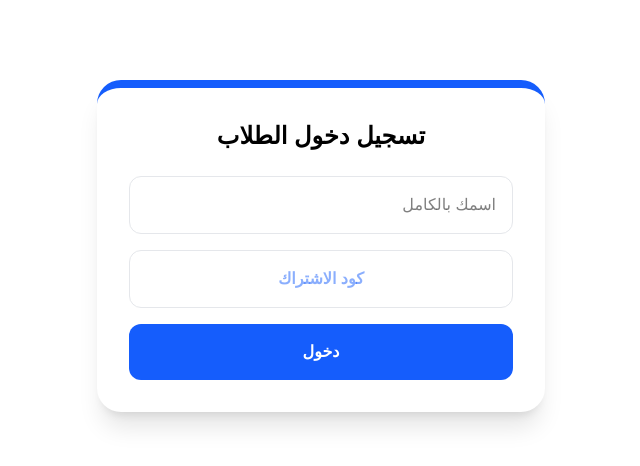
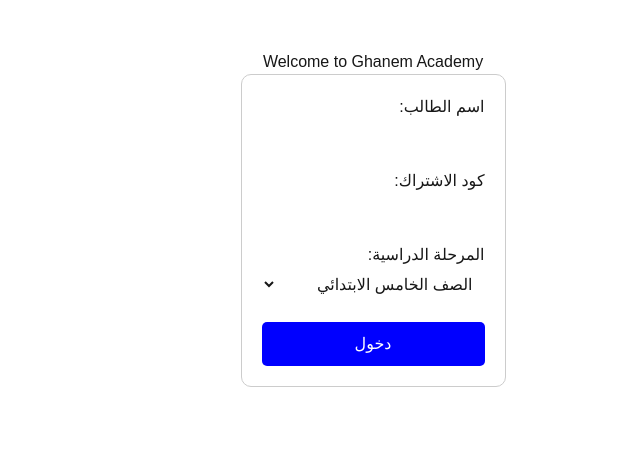
Before and after one commit to mhmedghanem225-dot/Mohamed-Ghanem-platform, a Next.js app: page / in a window 1280 px wide. Shown: the top 466 px of the page, without its empty margins (420-1060 px from the left). Built offline with nearby package versions, Linux system fonts and the light colour scheme.

Commit message:
back to basics: original simple UI

```diff
--- a/app/page.tsx
+++ b/app/page.tsx
@@ -1,99 +1,50 @@
 "use client";
 import { useState } from "react";
-import Link from "next/link";
 
-export default function HomePage() {
-  const [user, setUser] = useState<string>("");
-  const [nameInput, setNameInput] = useState("");
-  const [codeInput, setCodeInput] = useState("");
-  const [error, setError] = useState("");
-  const [selectedStage, setSelectedStage] = useState<"primary" | "prep" | null>(null);
+export default function LoginPage() {
+  const [code, setCode] = useState("");
+  const [name, setName] = useState("");
+  const [grade, setGrade] = useState("الصف الخامس الابتدائي");
 
-  const VALID_CODES = ["MG2026", "WINNER", "PRO100"];
-
-  const stagesData = {
-    primary: [
-      { id: 1, name: "الصف الأول الابتدائي", icon: "🌱" },
-      { id: 2, name: "الصف الثاني الابتدائي", icon: "🎨" },
-      { id: 3, name: "الصف الثالث الابتدائي", icon: "🚀" },
-      { id: 4, name: "الصف الرابع الابتدائي", icon: "🔍" },
-      { id: 5, name: "الصف الخامس الابتدائي", icon: "🧪" },
-      { id: 6, name: "الصف السادس الابتدائي", icon: "🏆" },
-    ],
-    prep: [
-      { id: 7, name: "الصف الأول الإعدادي", icon: "📚" },
-      { id: 8, name: "الصف الثاني الإعدادي", icon: "💡" },
-      { id: 9, name: "الصف الثالث الإعدادي", icon: "🎯" },
-    ]
+  const handleSubmit = (e: React.FormEvent) => {
+    e.preventDefault();
+    if (code === "123456") {
+      window.location.href = `/lessons?grade=${encodeURIComponent(grade)}`;
+    } else {
+      alert("كود الاشتراك غير صحيح");
+    }
   };
 
-  const handleLogin = (e: React.FormEvent) => {
-    e.preventDefault();
-    if (nameInput.length < 3) {
-      setError("يرجى كتابة اسمك بشكل صحيح");
-      return;
-    }
-    if (!VALID_CODES.includes(codeInput.toUpperCase())) {
-      setError("كود الاشتراك غير صحيح");
-      return;
-    }
-    setUser(nameInput);
-    setError("");
-  };
-
-  if (!user) {
-    return (
-      <div className="max-w-md mx-auto mt-20 p-8 bg-white rounded-3xl shadow-xl border-t-8 border-blue-600">
-        <h2 className="text-2xl font-bold text-center mb-6 text-black">تسجيل دخول الطلاب</h2>
-        <form onSubmit={handleLogin} className="space-y-4">
-          <input
-            type="text"
-            value={nameInput}
-            onChange={(e) => setNameInput(e.target.value)}
-            placeholder="اسمك بالكامل"
-            className="w-full p-4 rounded-xl border border-gray-200 text-black outline-none"
-          />
-          <input
-            type="text"
-            value={codeInput}
-            onChange={(e) => setCodeInput(e.target.value)}
-            placeholder="كود الاشتراك"
-            className="w-full p-4 rounded-xl border border-gray-200 text-center font-bold text-blue-600 outline-none"
-          />
-          {error && <p className="text-red-500 text-sm text-center font-bold">{error}</p>}
-          <button type="submit" className="w-full bg-blue-600 text-white p-4 rounded-xl font-bold hover:bg-blue-700 transition">دخول</button>
-        </form>
-      </div>
-    );
-  }
-
   return (
-    <div className="max-w-6xl mx-auto px-4 py-12 text-center">
-      <h1 className="text-3xl font-bold mb-8 text-black">أهلاً بك يا {user}</h1>
-      {!selectedStage ? (
-        <div className="grid grid-cols-1 md:grid-cols-2 gap-8">
-          <button onClick={() => setSelectedStage('primary')} className="p-10 bg-yellow-400 rounded-3xl shadow-lg hover:scale-105 transition">
-            <div className="text-6xl mb-4">🎒</div>
-            <h2 className="text-2xl font-bold text-yellow-900">المرحلة الابتدائية</h2>
-          </button>
-          <button onClick={() => setSelectedStage('prep')} className="p-10 bg-blue-600 rounded-3xl shadow-lg hover:scale-105 transition">
-            <div className="text-6xl mb-4">📝</div>
-            <h2 className="text-2xl font-bold text-white">المرحلة الإعدادية</h2>
-          </button>
+    <div style={{ padding: "50px", textAlign: "center", fontFamily: "Arial" }} dir="rtl">
+      <h1>Welcome to Ghanem Academy</h1>
+      <form onSubmit={handleSubmit} style={{ display: "inline-block", textAlign: "right", border: "1px solid #ccc", padding: "20px", borderRadius: "10px" }}>
+        <div style={{ marginBottom: "10px" }}>
+          <label>اسم الطالب:</label><br />
+          <input type="text" value={name} onChange={(e) => setName(e.target.value)} required style={{ width: "100%", padding: "8px" }} />
         </div>
-      ) : (
-        <div>
-          <button onClick={() => setSelectedStage(null)} className="mb-8 text-blue-600 font-bold hover:underline">⬅️ عودة للمراحل</button>
-          <div className="grid grid-cols-1 sm:grid-cols-2 lg:grid-cols-3 gap-6">
-            {stagesData[selectedStage].map((grade) => (
-              <Link key={grade.id} href={`/lessons?grade=${grade.name}`} className="p-6 bg-white rounded-2xl shadow border flex items-center gap-4 text-black hover:border-blue-500 transition">
-                <span className="text-2xl">{grade.icon}</span>
-                <span className="font-bold">{grade.name}</span>
-              </Link>
-            ))}
-          </div>
+        <div style={{ marginBottom: "10px" }}>
+          <label>كود الاشتراك:</label><br />
+          <input type="password" value={code} onChange={(e) => setCode(e.target.value)} required style={{ width: "100%", padding: "8px" }} />
         </div>
-      )}
+        <div style={{ marginBottom: "20px" }}>
+          <label>المرحلة الدراسية:</label><br />
+          <select value={grade} onChange={(e) => setGrade(e.target.value)} style={{ width: "100%", padding: "8px" }}>
+            <option>الصف الأول الابتدائي</option>
+            <option>الصف الثاني الابتدائي</option>
+            <option>الصف الثالث الابتدائي</option>
+            <option>الصف الرابع الابتدائي</option>
+            <option>الصف الخامس الابتدائي</option>
+            <option>الصف السادس الابتدائي</option>
+            <option>الصف الأول الإعدادي</option>
+            <option>الصف الثاني الإعدادي</option>
+            <option>الصف الثالث الإعدادي</option>
+          </select>
+        </div>
+        <button type="submit" style={{ width: "100%", padding: "10px", background: "blue", color: "white", border: "none", borderRadius: "5px", cursor: "pointer" }}>
+          دخول
+        </button>
+      </form>
     </div>
   );
 }
```
